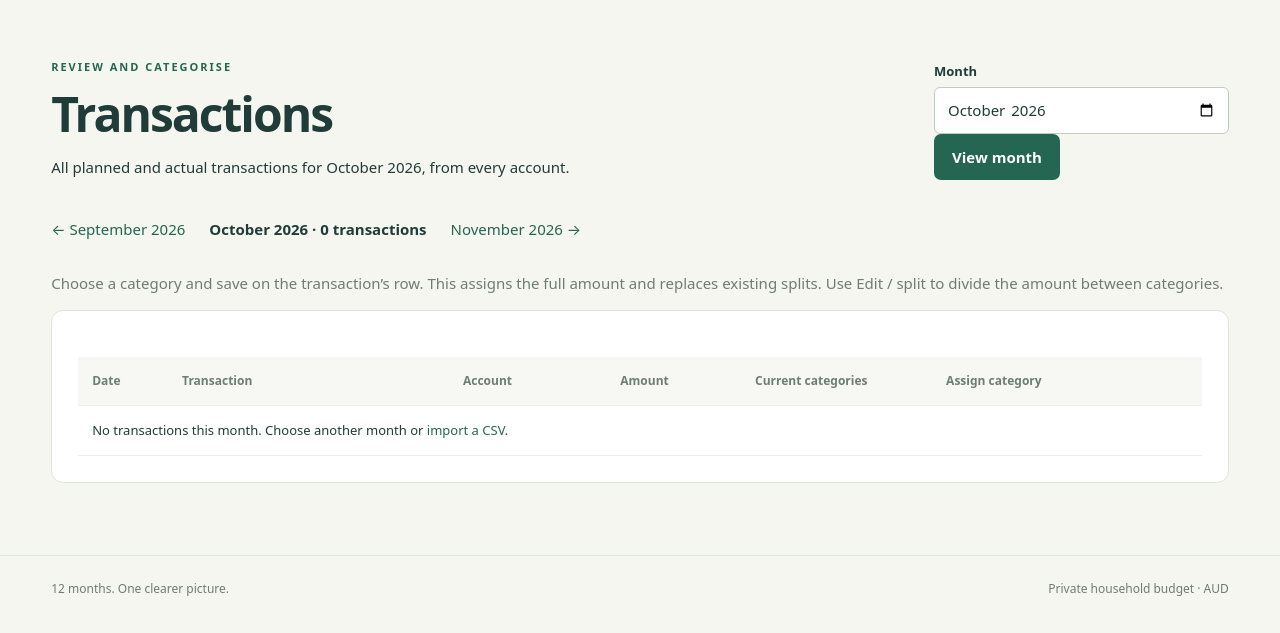
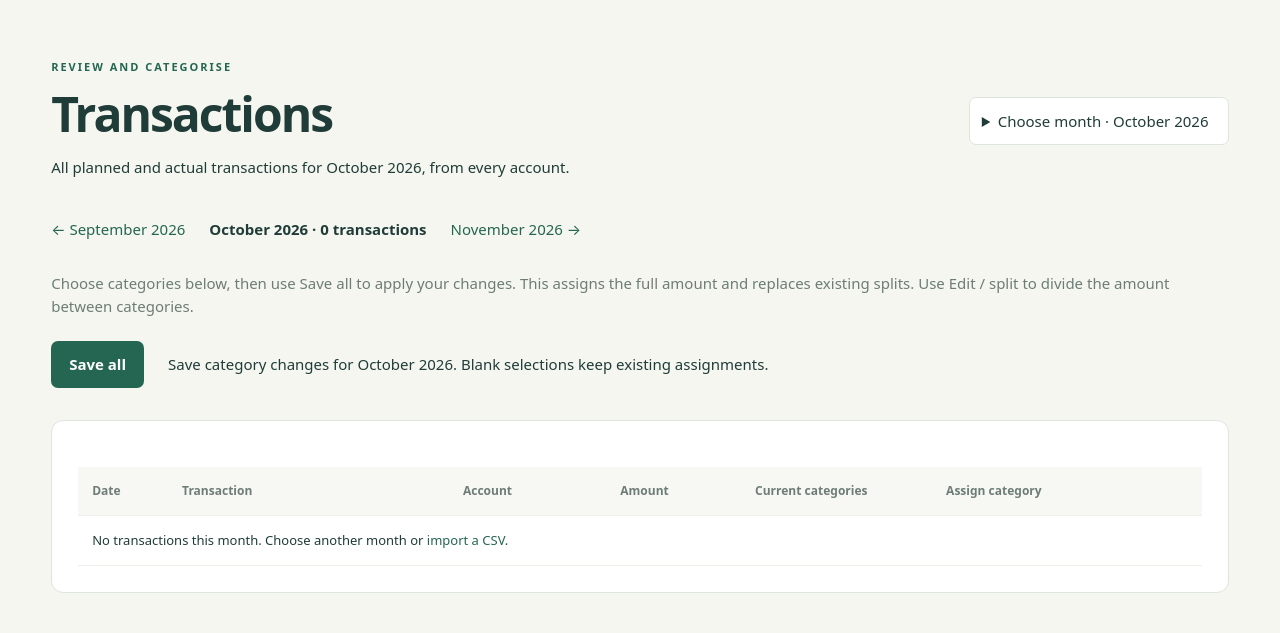
Before and after one commit to alexrolleyoctopus/12andme, a Django app: page /transactions/ in a window 1280 px wide. Shown: the part 91-724 px from the top of the page. Before the commit the page ends 687 px from the top, so only its background shows below. Run offline with Django 5.2, Linux system fonts and the light colour scheme; the visitor is signed in with stand-in values (Sample User, id 1); data that the repository does not hold is empty; parts of the project's set-up code (start-up, migrations or seed data) failed here and were passed over.

Commit message:
Category Change
- Move from per line save to overall save
- Change to date selector

```diff
--- a/budget/views.py
+++ b/budget/views.py
@@ -1,6 +1,7 @@
 """Page handlers: validate forms, call budget logic, then render or redirect."""
 
 from datetime import date, timedelta
+import calendar
 from decimal import Decimal
 from django.contrib.auth.decorators import login_required
 from django.views.decorators.http import require_POST, require_http_methods
@@ -335,9 +336,10 @@ def transactions(request):
     latest = Entry.objects.order_by("-date").first()
     selected = latest.date.replace(day=1) if latest else date.today().replace(day=1)
     try:
-        selected = date.fromisoformat(
-            request.GET.get("month", selected.strftime("%Y-%m")) + "-01"
-        )
+        month_value = request.GET.get("month", selected.strftime("%Y-%m"))
+        if "year" in request.GET:
+            month_value = f"{int(request.GET['year']):04d}-{int(month_value):02d}"
+        selected = date.fromisoformat(month_value + "-01")
         if not 2000 <= selected.year <= 2100:
             raise ValueError()
     except ValueError:
@@ -353,39 +355,35 @@ def transactions(request):
         .prefetch_related("allocations__category")
         .order_by("-date", "-pk")
     )
-    failed_form = None
-    edited_id = None
-    if request.method == "POST":
-        try:
-            edited_id = int(request.POST.get("entry", ""))
-        except ValueError:
-            edited_id = None
-        entry = get_object_or_404(entries, pk=edited_id)
-        failed_form = TransactionCategoryForm(
-            request.POST, auto_id=f"entry_{entry.pk}_%s"
-        )
-        if failed_form.is_valid():
-            with transaction.atomic():
-                failed_form.save(entry)
-            messages.success(request, "Transaction category saved.")
-            return redirect(
-                f"/transactions/?month={selected:%Y-%m}#transaction-{entry.pk}"
-            )
-
     rows = []
+    changes = []
+    valid = True
     for entry in entries:
         allocations = [a for a in entry.allocations.all() if a.amount_cents]
         initial = (
             {"category": allocations[0].category_id} if len(allocations) == 1 else {}
         )
-        form = (
-            failed_form
-            if entry.pk == edited_id
-            else TransactionCategoryForm(
-                initial=initial, auto_id=f"entry_{entry.pk}_%s"
-            )
+        form = TransactionCategoryForm(
+            request.POST if request.method == "POST" else None,
+            initial=initial,
+            prefix=f"entry_{entry.pk}",
         )
+        form.fields["category"].required = False
+        form.fields["category"].empty_label = "Keep current assignment"
+        if request.method == "POST":
+            if not form.is_valid():
+                valid = False
+            elif form.cleaned_data["category"]:
+                category = form.cleaned_data["category"]
+                if len(allocations) != 1 or allocations[0].category_id != category.pk:
+                    changes.append((form, entry))
         rows.append({"entry": entry, "allocations": allocations, "form": form})
+    if request.method == "POST" and valid:
+        with transaction.atomic():
+            for form, entry in changes:
+                form.save(entry)
+        messages.success(request, f"Saved {len(changes)} category changes.")
+        return redirect(f"/transactions/?month={selected:%Y-%m}")
     previous = (selected.replace(day=1) - timedelta(days=1)).replace(day=1)
     following = date(selected.year + selected.month // 12, selected.month % 12 + 1, 1)
     return render(
@@ -394,6 +392,10 @@ def transactions(request):
         {
             "rows": rows,
             "month": selected,
+            "picker_years": range(2000, 2101),
+            "picker_months": [
+                (number, calendar.month_abbr[number]) for number in range(1, 13)
+            ],
             "previous": previous if previous.year >= 2000 else None,
             "following": following if following.year <= 2100 else None,
         },
--- a/static/style.css
+++ b/static/style.css
@@ -454,3 +454,40 @@ footer {
     display: inline-block;
     margin-top: 10px;
 }
+
+.month-picker {
+    flex: 0 0 260px;
+    max-width: 100%;
+}
+.month-picker summary {
+    cursor: pointer;
+    padding: 12px;
+    border: 1px solid var(--line);
+    border-radius: 7px;
+    background: white;
+}
+.month-picker form {
+    padding: 12px;
+    background: white;
+}
+.month-grid {
+    display: grid;
+    grid-template-columns: repeat(3, 1fr);
+    gap: 6px;
+    margin-top: 12px;
+}
+.month-grid button {
+    padding: 10px;
+}
+.month-grid button[aria-current] {
+    outline: 3px solid var(--ink);
+    outline-offset: 1px;
+}
+.heading .month-picker select {
+    width: 100%;
+}
+@media (max-width: 750px) {
+    .heading:has(.month-picker) {
+        flex-wrap: wrap;
+    }
+}
--- a/templates/budget/transactions.html
+++ b/templates/budget/transactions.html
@@ -4,18 +4,30 @@
 <div class="heading">
     <div><p class="eyebrow">REVIEW AND CATEGORISE</p><h1>Transactions</h1>
     <p>All planned and actual transactions for {{ month|date:"F Y" }}, from every account.</p></div>
-    <form method="get">
-        <label for="month">Month</label>
-        <input id="month" name="month" type="month" min="2000-01" max="2100-12" value="{{ month|date:'Y-m' }}" required>
-        <button>View month</button>
-    </form>
+    <details class="month-picker">
+        <summary>Choose month · {{ month|date:"F Y" }}</summary>
+        <form method="get">
+            <label for="picker-year">Year</label>
+            <select id="picker-year" name="year">
+                {% for year in picker_years %}<option value="{{ year }}" {% if year == month.year %}selected{% endif %}>{{ year }}</option>{% endfor %}
+            </select>
+            <div class="month-grid">
+                {% for number, name in picker_months %}
+                <button name="month" value="{{ number }}" {% if number == month.month %}aria-current="date"{% endif %}>{{ name }}</button>
+                {% endfor %}
+            </div>
+        </form>
+    </details>
 </div>
 <nav class="actions" aria-label="Transaction months">
     {% if previous %}<a href="?month={{ previous|date:'Y-m' }}">← {{ previous|date:"F Y" }}</a>{% endif %}
     <strong>{{ month|date:"F Y" }} · {{ rows|length }} transactions</strong>
     {% if following %}<a href="?month={{ following|date:'Y-m' }}">{{ following|date:"F Y" }} →</a>{% endif %}
 </nav>
-<p class="muted">Choose a category and save on the transaction’s row. This assigns the full amount and replaces existing splits. Use Edit / split to divide the amount between categories.</p>
+<p class="muted">Choose categories below, then use Save all to apply your changes. This assigns the full amount and replaces existing splits. Use Edit / split to divide the amount between categories.</p>
+<form method="post" action="?month={{ month|date:'Y-m' }}">
+{% csrf_token %}
+<div class="actions"><button type="submit">Save all</button><span>Save category changes for {{ month|date:"F Y" }}. Blank selections keep existing assignments.</span></div>
 <section class="panel">
 <div class="tablewrap"><table class="transactions-table">
 <thead><tr><th>Date</th><th>Transaction</th><th>Account</th><th>Amount</th><th>Current categories</th><th>Assign category</th></tr></thead>
@@ -30,18 +42,16 @@
     <td>{{ row.entry.account }}{% if row.entry.destination %} → {{ row.entry.destination }}{% endif %}</td>
     <td>{{ row.entry.amount_cents|money }}</td>
     <td>{% for allocation in row.allocations %}<small>{{ allocation.category }} {{ allocation.amount_cents|money }}</small>{% empty %}Uncategorised{% endfor %}</td>
-    <td><form class="transaction-category-form" method="post" action="?month={{ month|date:'Y-m' }}#transaction-{{ row.entry.pk }}">
-        {% csrf_token %}
-        <input type="hidden" name="entry" value="{{ row.entry.pk }}">
+    <td><div class="transaction-category-form">
         {{ row.form.category.errors }}
         <label for="{{ row.form.category.id_for_label }}">Category for {{ row.entry.description }}</label>
         {{ row.form.category }}
-        <button>Save category</button>
-    </form>
+    </div>
     <a class="transaction-edit" href="/entry/{{ row.entry.pk }}/edit/">Edit / split</a></td>
 </tr>
 {% empty %}<tr><td colspan="6">No transactions this month. Choose another month or <a href="/import/">import a CSV</a>.</td></tr>{% endfor %}
 </tbody>
 </table></div>
 </section>
+</form>
 {% endblock %}
```
Also changed, not shown: budget/test_transactions_page.py (+29 -18 lines), README.md.
